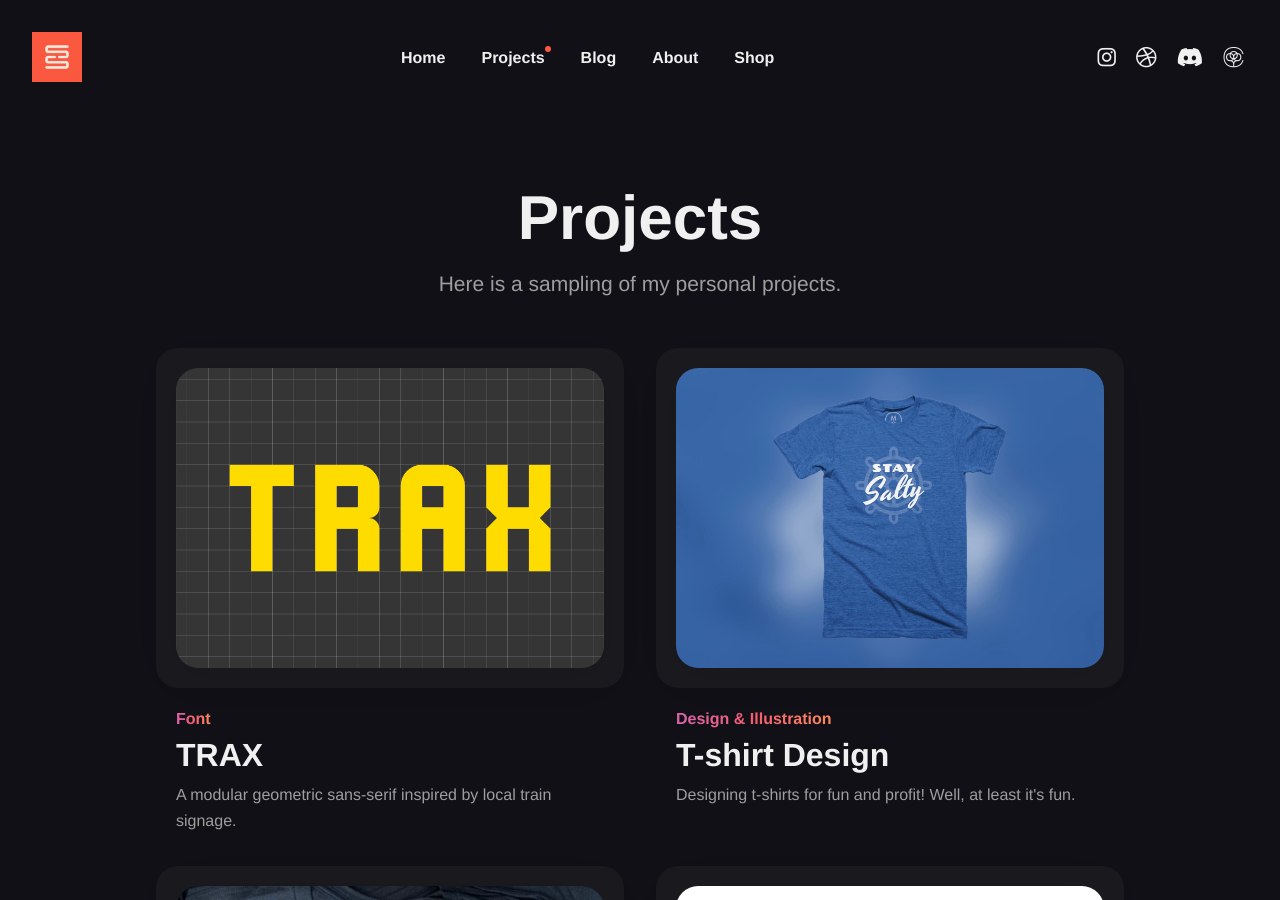
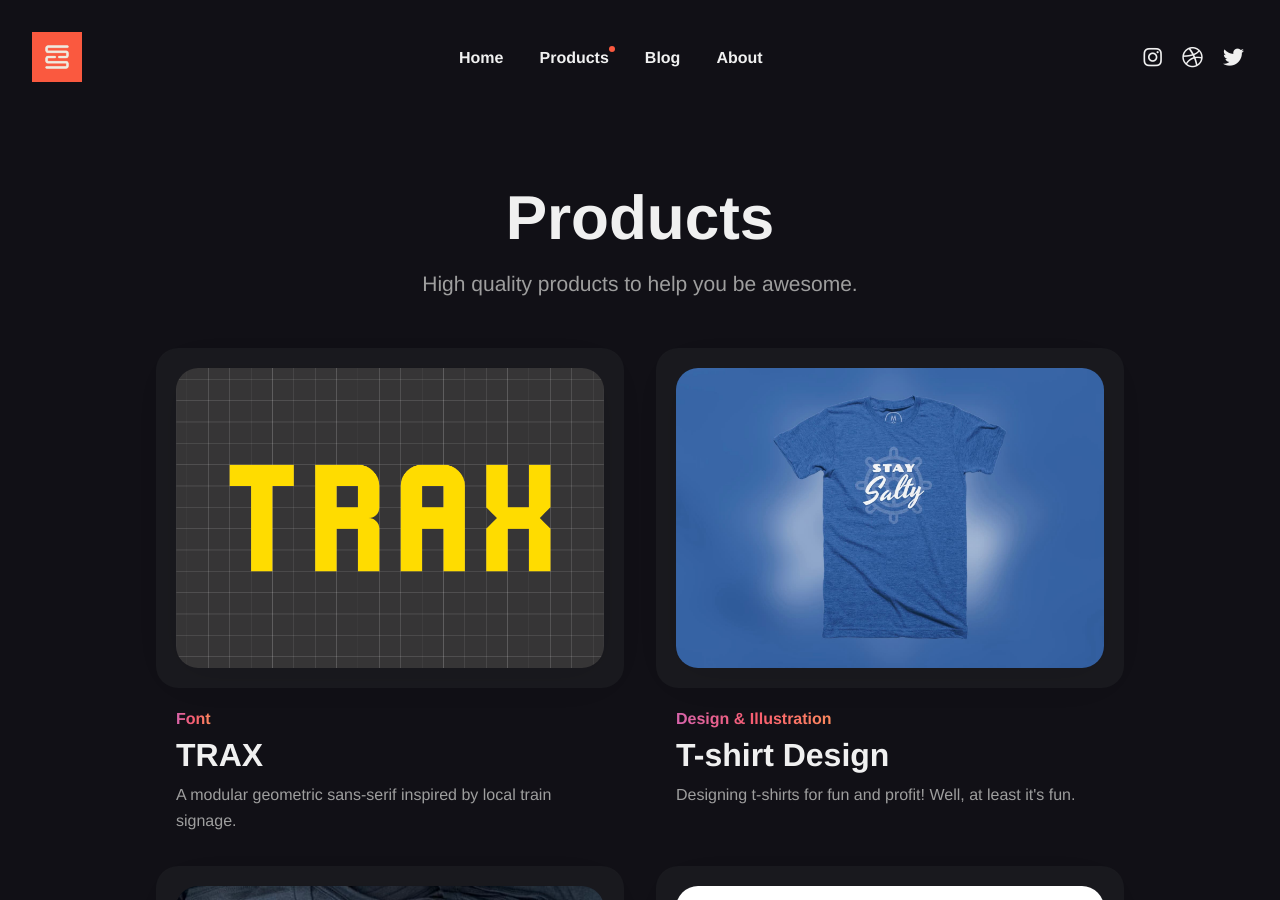
Before and after one commit to tomdeforest/tomdeforest.github.io, a Jekyll site: the page built from products/index.html, in a window 1280 px wide and 900 px high. Built offline with Jekyll 4.4.1, drawn with Linux system fonts in a browser that asks for light colours; some web fonts are replaced.

Commit message:
Reducing and simplifying. Focused on Products

```diff
--- a/_includes/section-projects.html
+++ b/_includes/section-projects.html
@@ -9,7 +9,7 @@
           <div class="section__info">
             <div class="section__head">
               <h2 class="section__title">{{ site.data.settings.section_projects_title }}</h2>
-              <a class="section__link" href="{{ '/projects' | relative_url }}">View all</a>
+              <a class="section__link" href="{{ '/products' | relative_url }}">View all</a>
             </div>
             <svg xmlns="http://www.w3.org/2000/svg" width="52" height="12" fill="none"><path stroke="var(--accent-color)" stroke-linecap="round" stroke-linejoin="round" stroke-width="3" d="m2 1.734 8 8 8-8 8 8 8-8 8 8 8-8"/></svg>
           </div>
--- a/projects/index.html
+++ b/products/index.html
@@ -1,7 +1,7 @@
 ---
 layout: default
-title: Projects
-description: Here is a sampling of my personal projects.
+title: Products
+description: High quality products to help you be awesome.
 image:
 ---
 
```
Also changed, not shown: _data/settings.yml (+8 -12 lines).
